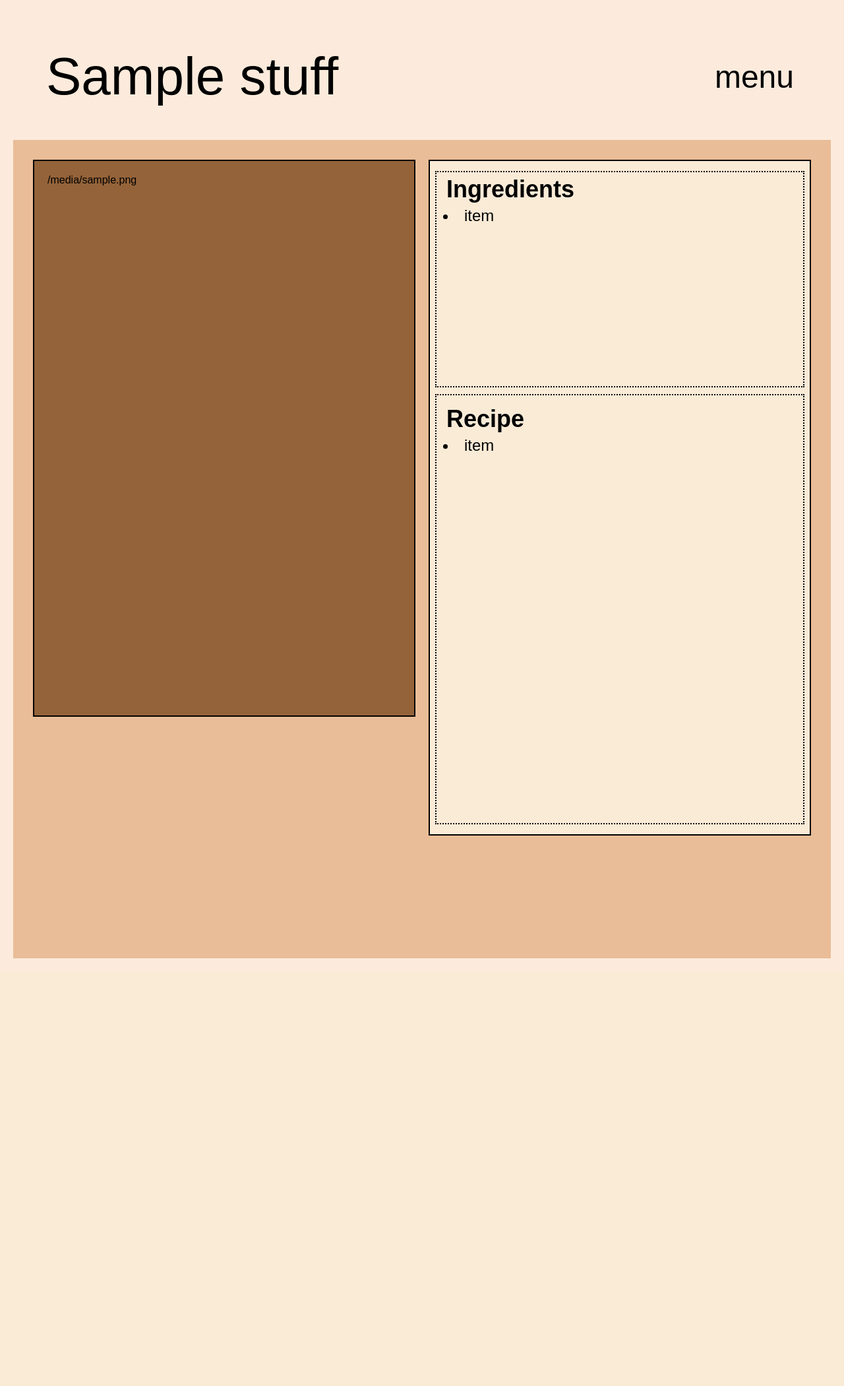
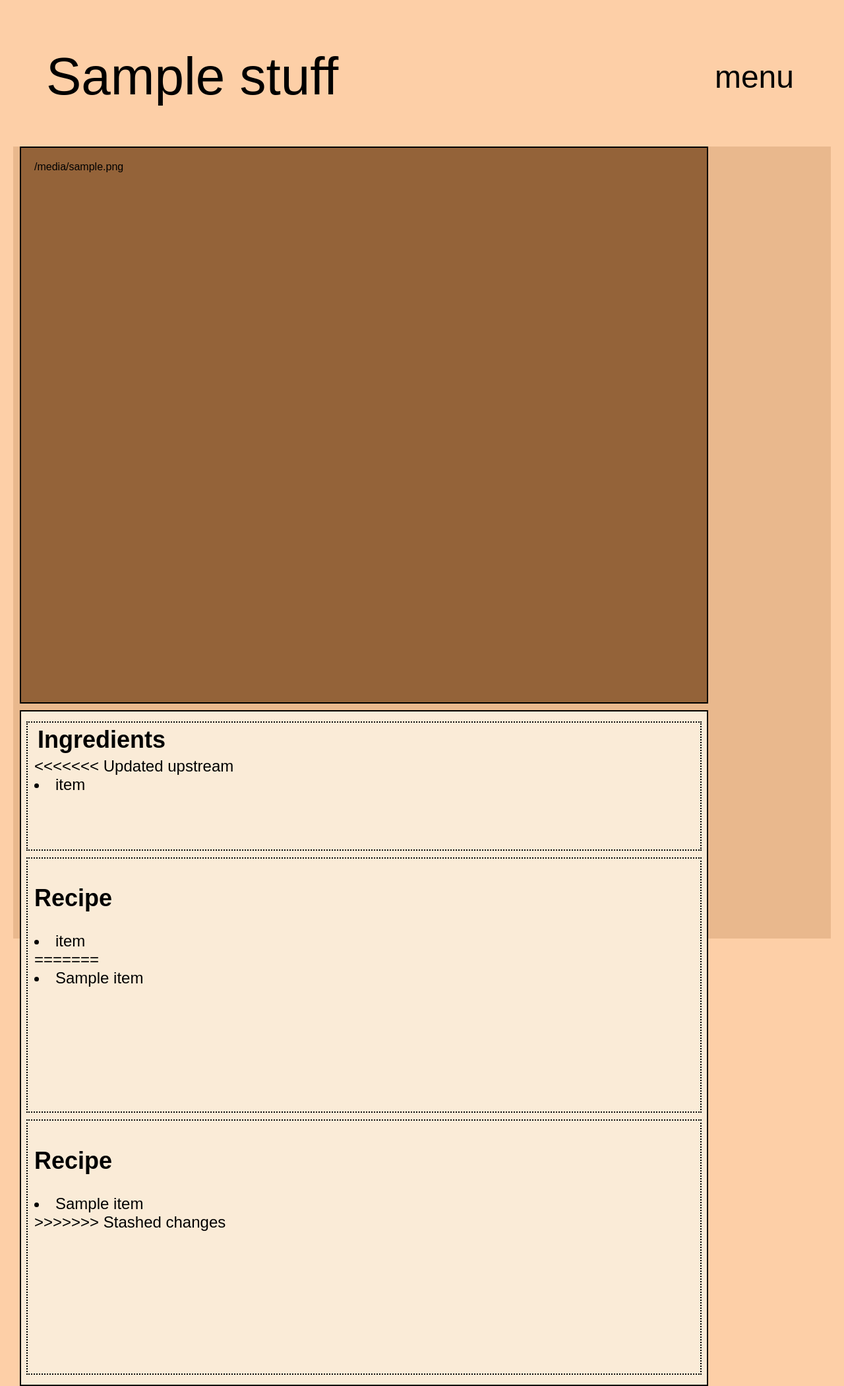
Before and after one commit to ljdutton2/karma_coin, a Flask app: template templates/detail.html in a window 1280 px wide. Shown: the whole page at 66% size. Before the commit the page ends 1452 px from the top, so only its background shows below. Run offline with Flask 2, Linux system fonts and the light colour scheme; the template is opened without the code that fills it: most values are stand-ins (such as "Sample title", 1, 10 or a date in 2020).

Commit message:
index updated, merge conflict

```diff
--- a/static/detail_style.css
+++ b/static/detail_style.css
@@ -80,18 +80,25 @@ font-size: 5em;
 
 /* ********** BODY *********** */
 body {
-    background-color: rgb(252, 235, 220);
+    background-color: rgb(253, 207, 167);
     font-family: Arial, Helvetica, sans-serif;
     margin: 20px;
 }
 
 main {
     background-color: rgba(230, 179, 136, 0.808);
+<<<<<<< Updated upstream
     font-family: Arial, Helvetica, sans-serif;
+=======
+>>>>>>> Stashed changes
     display: flex;
     flex-direction: row;
     justify-content: space-around;
     height: 1200px;
+<<<<<<< Updated upstream
+=======
+    margin: 20px;
+>>>>>>> Stashed changes
     padding: 20px;
 
 }
@@ -144,6 +151,13 @@ main {
     width: 100%;
 }
 
+<<<<<<< Updated upstream
+=======
+.ingredients > h2 {
+    margin: 5px;
+}
+
+>>>>>>> Stashed changes
 
 .recipe > h2 {
     margin: 5px;
--- a/templates/detail.html
+++ b/templates/detail.html
@@ -39,6 +39,7 @@
       <div class="right-side">
         <div class="ingredients">
           <h2>Ingredients</h2>
+<<<<<<< Updated upstream
 
           {% for item in stuff.ingredients %}
             <li>item</li>
@@ -52,6 +53,18 @@
             <li>item</li>
           {% endfor %}
 
+=======
+          {% for item in stuff.ingredients %}
+            <li>{{ item }}</li>
+          {% endfor %}
+
+        </div>
+        <div class="recipe">
+          <h2>Recipe</h2>
+          {% for step in stuff.recipe %}
+            <li>{{ step }}</li>
+          {% endfor %}
+>>>>>>> Stashed changes
         </div>
       </div>
 
```
Also changed, not shown: templates/base.html (added, +58 -0 lines).
